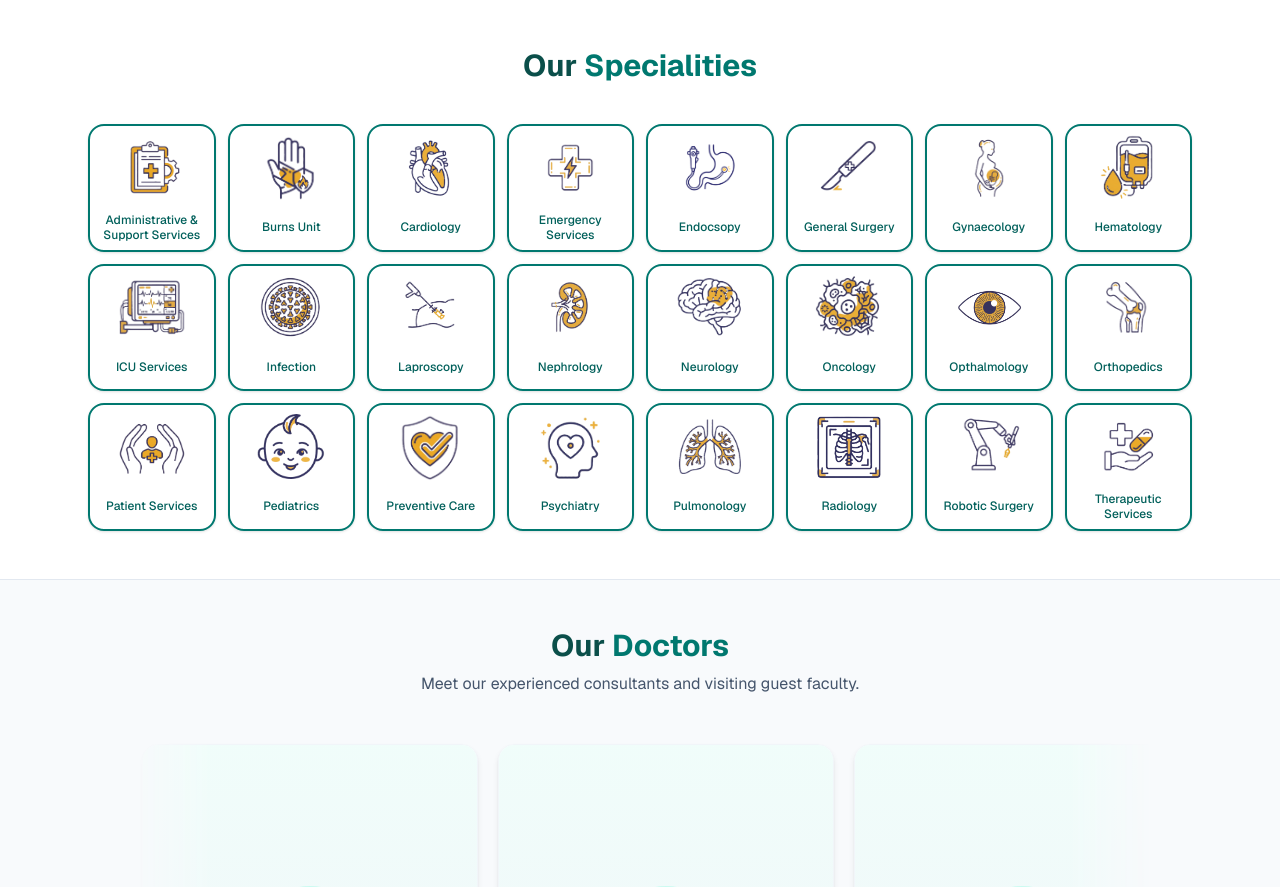
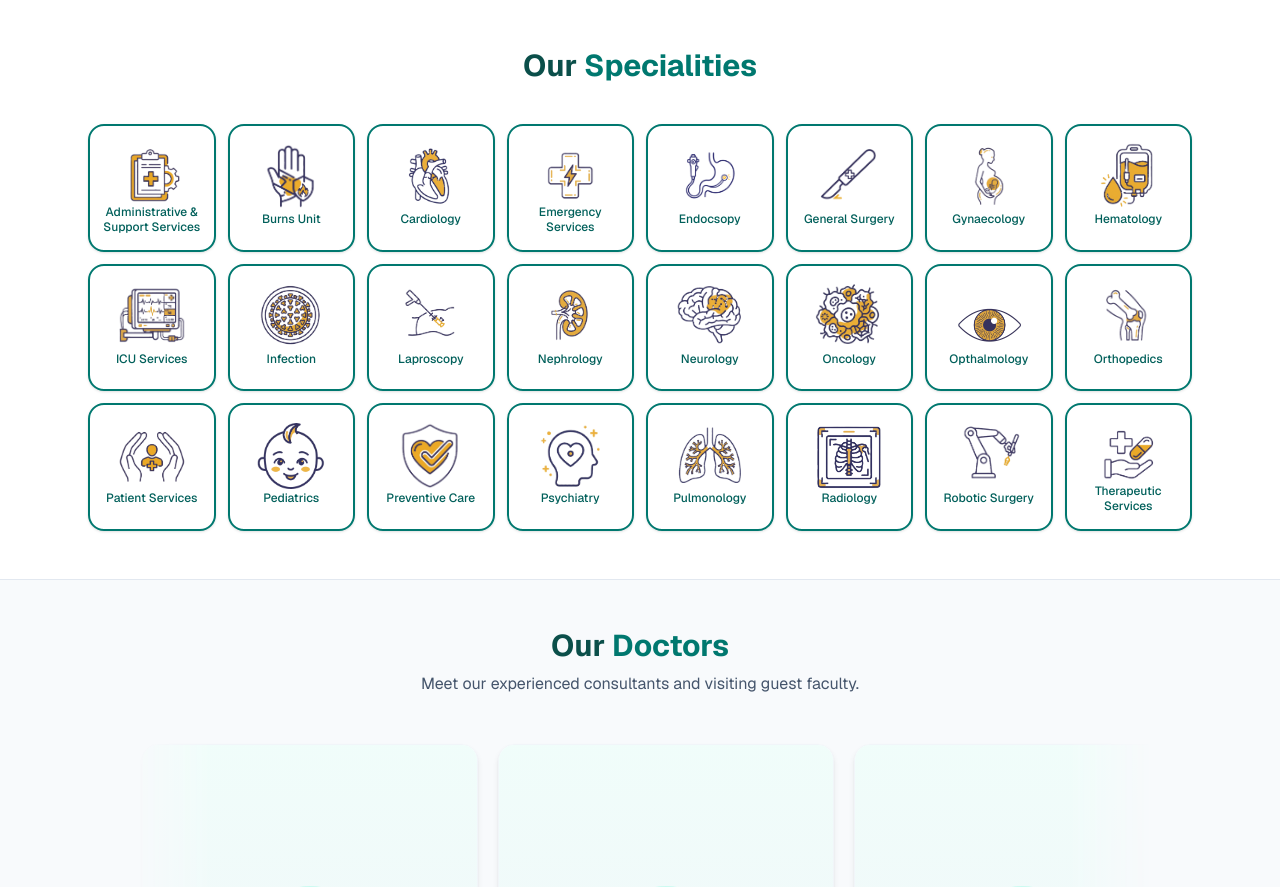
Before and after one commit to rp98nt/shivnerihospital, a Next.js app: page / in a window 1280 px wide. Shown: the part 800-1687 px from the top of the page. Built offline with nearby package versions, Linux system fonts and the light colour scheme; no server answers; the database is empty.

Commit message:
fix: pull speciality logos closer to card labels.

```diff
--- a/components/our-specialties.tsx
+++ b/components/our-specialties.tsx
@@ -57,16 +57,16 @@ function SpecialtyCard({ specialty }: { specialty: OurSpecialty }) {
         className="specialty-card-link group flex h-full w-full items-center justify-center overflow-hidden rounded-xl border-2 border-teal-700 bg-white text-teal-800 transition-[border-color] duration-300 sm:rounded-2xl"
       >
         <div className="mt-2 flex flex-col items-center gap-0 px-1.5 sm:mt-2.5 lg:mt-3">
-          <div className={LOGO_SLOT_CLASS}>
+          <div className={`${LOGO_SLOT_CLASS} -mb-1 sm:-mb-1.5 lg:-mb-2`}>
             <Image
               src={specialty.imageSrc}
               alt=""
               fill
-              className="object-contain"
+              className="object-contain object-bottom"
               sizes={LOGO_IMAGE_SIZES}
             />
           </div>
-          <p className={LABEL_SLOT_CLASS}>{specialty.name}</p>
+          <p className={`${LABEL_SLOT_CLASS} -mt-1 sm:-mt-1.5 lg:-mt-2`}>{specialty.name}</p>
         </div>
       </Link>
     </div>
```
